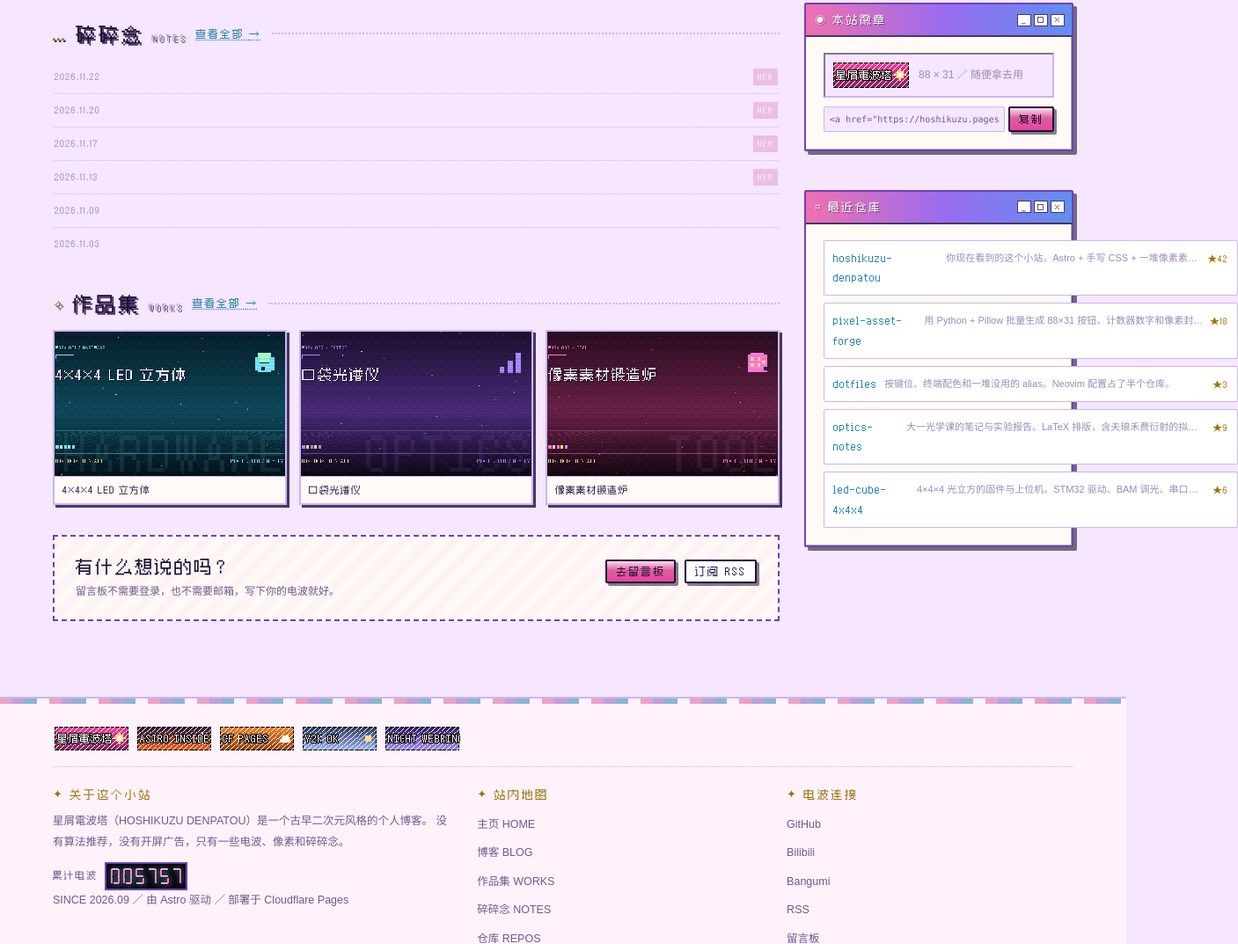
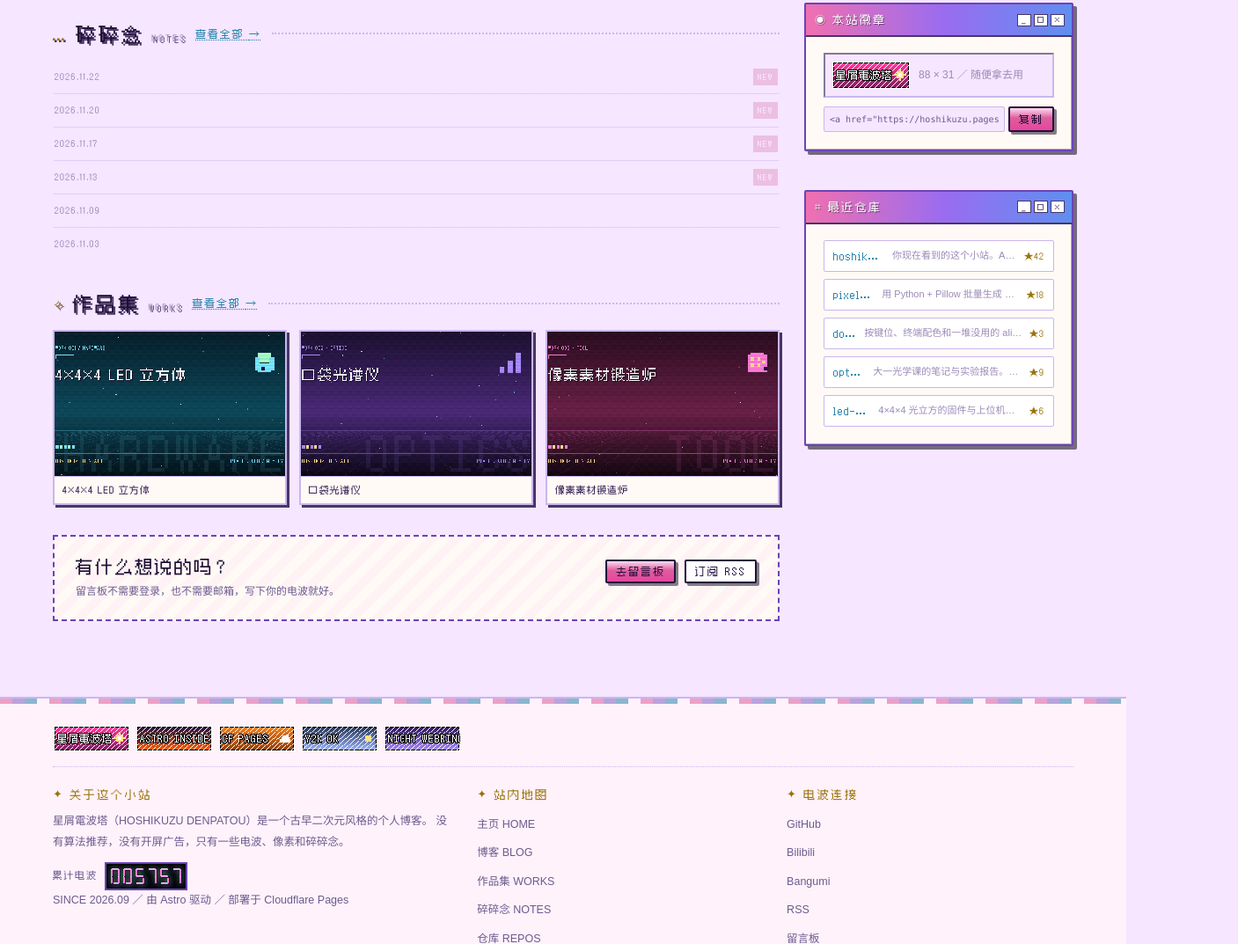
Before and after one commit to 0raphic/hoshikuzu-senpatou, an Astro site: page / in a window 1280 px wide. Shown: the part 1492-2565 px from the top of the page at 88% size, 1407 px wide, since content can reach past the window. Built offline with nearby package versions, Linux system fonts and the light colour scheme; Astro itself is replaced by a stand-in of ours.

Commit message:
修复：最近仓库行在窄栏里折行、星星被挤掉

```diff
--- a/src/styles/pages.css
+++ b/src/styles/pages.css
@@ -603,12 +603,15 @@ html[data-theme='day'] .hero {
 
 .repo-mini__item {
   display: flex;
-  align-items: baseline;
+  /* 原来是 baseline：名字一旦折行，星星和描述就跟着对到首行基线，看着像错位 */
+  align-items: center;
   gap: 8px;
   padding: 8px 10px;
+  min-width: 0;
   background: var(--panel-2);
   border: 1px solid var(--line);
   text-decoration: none;
+  overflow: hidden;
 }
 
 .repo-mini__item:hover {
@@ -617,24 +620,40 @@ html[data-theme='day'] .hero {
 }
 
 .repo-mini__name {
-  font-family: var(--font-pixel);
-  font-size: 12px;
-  color: var(--cyan);
-}
-
-.repo-mini__desc {
-  font-size: 11px;
-  color: var(--faint);
+  /* 名字不压缩也不折行：hoshikuzu-denpatou 这种带连字符的会被拆成两行 */
+  flex: 0 1 auto;
+  min-width: 0;
+  max-width: 62%;
   overflow: hidden;
   white-space: nowrap;
   text-overflow: ellipsis;
+  font-family: var(--font-pixel);
+  font-size: 12px;
+  line-height: 1.5;
+  color: var(--cyan);
+}
+
+.repo-mini__desc {
+  /* 只有描述可以伸缩、可以省略号截断 */
+  flex: 1 1 auto;
+  min-width: 0;
+  font-size: 11px;
+  line-height: 1.4;
+  color: var(--faint);
+  overflow: hidden;
+  white-space: nowrap;
+  text-overflow: ellipsis;
 }
 
 .repo-mini__star {
+  /* 星星永远完整显示，不再被描述顶出去 */
+  flex: 0 0 auto;
   margin-left: auto;
   font-family: var(--font-pixel);
   font-size: 10px;
+  line-height: 1.4;
   color: var(--yellow);
+  white-space: nowrap;
 }
 
 /* 首页底部 CTA */
@@ -1200,12 +1219,15 @@ html[data-theme='day'] .timeline__item::before {
 }
 
 .repo-card__name {
+  min-width: 0;
   font-family: var(--font-pixel);
   font-size: 14px;
-  letter-spacing: 0.02em;
+  /* 像素字体用整数像素字距，0.02em 会把笔画糊掉一点 */
+  letter-spacing: 0;
   color: var(--cyan);
   text-decoration: none;
-  word-break: break-all;
+  /* break-all 会在词中间硬断，改成只在实在放不下时才断 */
+  overflow-wrap: anywhere;
 }
 
 .repo-card__name:hover {
@@ -1213,6 +1235,7 @@ html[data-theme='day'] .timeline__item::before {
 }
 
 .repo-card__pin {
+  flex: 0 0 auto;
   margin-left: auto;
   font-family: var(--font-pixel);
   font-size: 9px;
@@ -1271,12 +1294,14 @@ html[data-theme='day'] .timeline__item::before {
 }
 
 .repo-card__wip {
+  flex: 0 0 auto;
   margin-left: auto;
   font-family: var(--font-pixel);
   font-size: 9px;
   color: var(--cyan);
   border: 1px solid var(--cyan);
   padding: 0 4px;
+  white-space: nowrap;
 }
 
 .repo-card__pin + .repo-card__wip {
@@ -1284,11 +1309,13 @@ html[data-theme='day'] .timeline__item::before {
 }
 
 .repo-card__archived {
+  flex: 0 0 auto;
   font-family: var(--font-pixel);
   font-size: 9px;
   color: var(--red);
   border: 1px solid var(--red);
   padding: 0 4px;
+  white-space: nowrap;
 }
 
 /* ---------- 归档 / 标签 ---------- */
```
